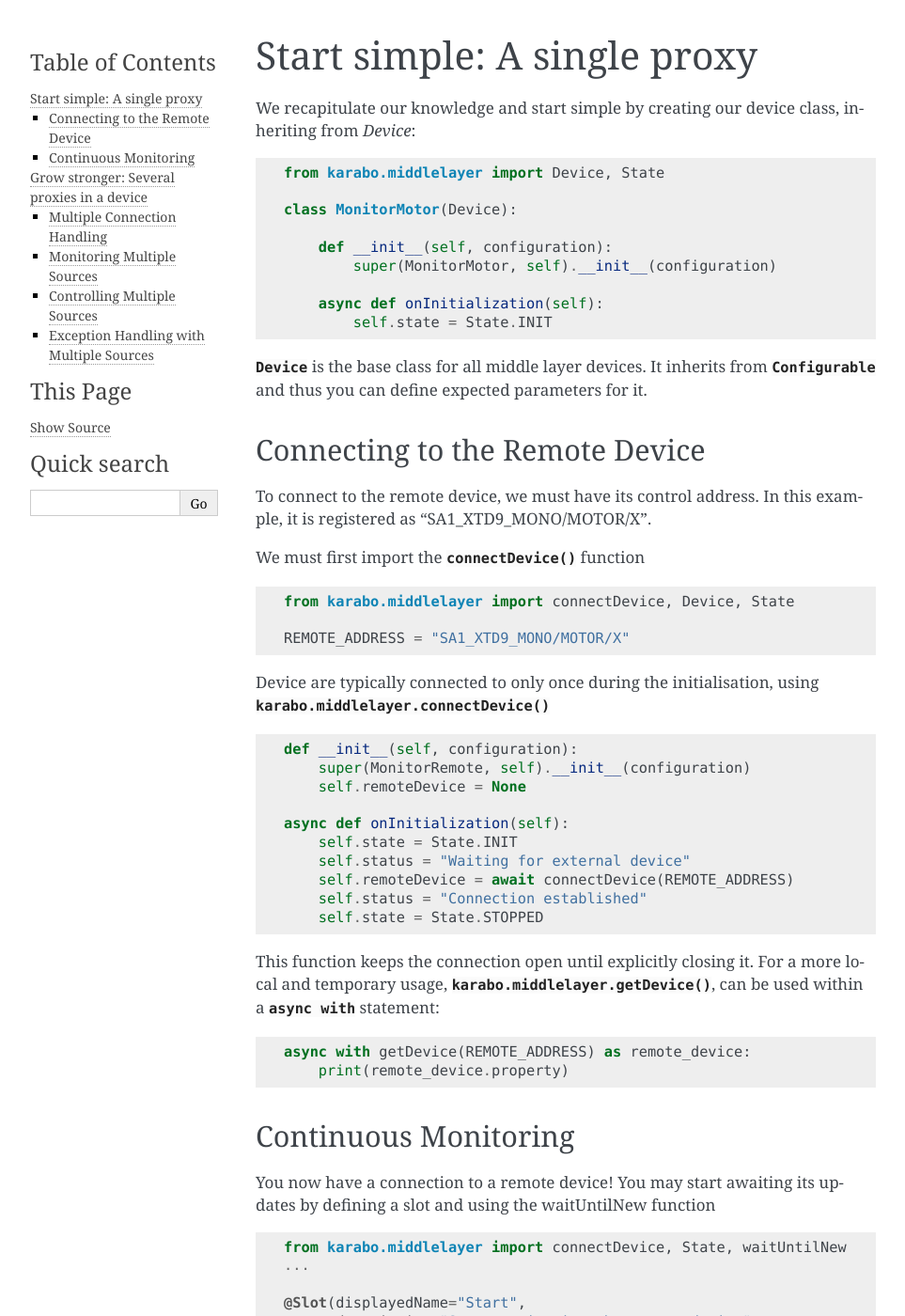
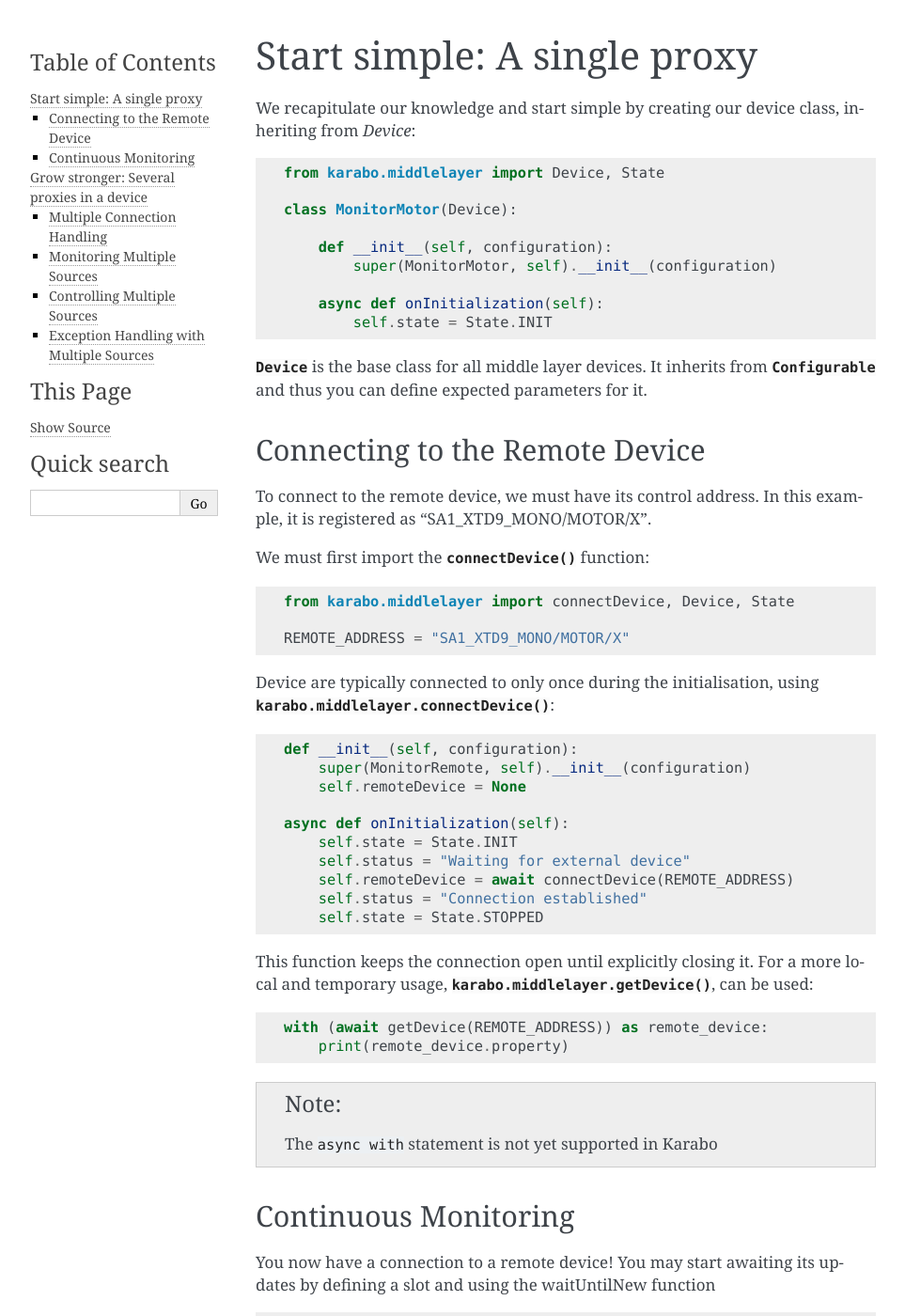
Before and after one commit to European-XFEL/howToMiddlelayer, a Sphinx documentation site: the page built from source/chap2/monitor_control_proxies.rst, in a window 1280 px wide and 1400 px high. Shown: the whole window at 94% size, without its empty margins (148-1111 px from the left). Built offline with Sphinx 7.4.7, drawn with Linux system fonts in a browser that asks for light colours.

Commit message:
Pretty documentation update - remove async with

```diff
--- a/source/chap2/monitor_control_proxies.rst
+++ b/source/chap2/monitor_control_proxies.rst
@@ -2,7 +2,9 @@ Start simple: A single proxy
 ============================
 We recapitulate our knowledge and start simple by creating our device class,
 inheriting from `Device`:
-::
+
+.. code-block:: Python
+
     from karabo.middlelayer import Device, State
 
     class MonitorMotor(Device):
@@ -22,15 +24,19 @@ Connecting to the Remote Device
 To connect to the remote device, we must have its control address.
 In this example, it is registered as "SA1_XTD9_MONO/MOTOR/X".
 
-We must first import the :func:`connectDevice` function
-::
+We must first import the :func:`connectDevice` function:
+
+.. code-block:: Python
+
     from karabo.middlelayer import connectDevice, Device, State
 
     REMOTE_ADDRESS = "SA1_XTD9_MONO/MOTOR/X"
 
 Device are typically connected to only once during the initialisation, using
-:func:`karabo.middlelayer.connectDevice`
-::
+:func:`karabo.middlelayer.connectDevice`:
+
+.. code-block:: Python
+
     def __init__(self, configuration):
         super(MonitorRemote, self).__init__(configuration)
         self.remoteDevice = None
@@ -44,16 +50,23 @@ Device are typically connected to only once during the initialisation, using
 
 This function keeps the connection open until explicitly closing it.
 For a more local and temporary usage, :func:`karabo.middlelayer.getDevice`, can
-be used within a :class:`async with` statement:
-::
-    async with getDevice(REMOTE_ADDRESS) as remote_device:
+be used:
+
+.. code-block:: Python
+
+    with (await getDevice(REMOTE_ADDRESS)) as remote_device:
         print(remote_device.property)
+
+.. note::
+    The ``async with`` statement is not yet supported in Karabo
 
 Continuous Monitoring
 +++++++++++++++++++++
 You now have a connection to a remote device! You may start awaiting its
 updates by defining a slot and using the waitUntilNew function
-::
+
+.. code-block:: Python
+
     from karabo.middlelayer import connectDevice, State, waitUntilNew
     ...
 
@@ -107,18 +120,17 @@ Let us define three motors we want to monitor and control:
         motor1Pos = Int32(
             displayedName="Motor 1 position",
             description="The current position for Motor 1",
-            accessMode=AccessMode.READONLY
-        )
+            accessMode=AccessMode.READONLY)
+
         motor2Pos = Int32(
             displayedName="Motor 2 position",
             description="The current position for Motor 2",
-            accessMode=AccessMode.READONLY
-        )
+            accessMode=AccessMode.READONLY)
+
         motor3Pos = Int32(
             displayedName="Motor 3 position",
             description="The current position for Motor 3",
-            accessMode=AccessMode.READONLY
-        )
+            accessMode=AccessMode.READONLY)
 
         def __init__ self, configuration):
             super(ControlMotors, self).__init__(configuration)
@@ -145,7 +157,6 @@ single one, passing a list of devices as a starred expression:
 
     async def monitorPosition(self):
         while True:
-
             positions_list = [dev.position for dev in self.devices]
             await waitUntilNew(*positions_list)
 
@@ -164,7 +175,9 @@ value, for instance:
     self.remoteMotor.targetPosition = 42
 
 This guarantees to set the property. It is possible, however, to do a blocking
-wait, using :func:`setWait`::
+wait, using :func:`setWait`:
+
+.. code-block:: Python
 
     await setWait(device, targetPosition=42)
 
@@ -174,12 +187,16 @@ done with setWait such that we proceed to moving the motor `only after` the
 device has acknowledged the new target position.
 
 As with properties, functions are directly called. To move the motor to the
-aforementioned position, await the :func:`move` function::
+aforementioned position, await the :func:`move` function:
+
+.. code-block:: Python
 
     await self.remoteMotor.move()
 
 Once the parameters are set, :func:`karabo.middlelayer.background` can be used
-to run the task::
+to run the task:
+
+.. code-block:: Python
 
     background(self.remoteMotor.move())
 
@@ -214,17 +231,17 @@ function with a try-except:
         for device, position in zip(self.devices, positions):
             await setWait(device, targetPosition=position)
             futures.append(device.move())
-
         try:
             await gather(*futures)
             await self.guardian_yield(self.devices)
-
         except CancelledError:
             toCancel = [device.stop() for device in self.devices
                         if device.state == State.MOVING]
             await gather(*toCancel)
 
+
 .. note::
+
     Note that the appropriate policy to adopt is left to the device developer.
 
 The try-except introduces a :func:`guardian_yield` function. This is required in
```
Also changed, not shown: source/chap3/overwrite.rst (+6 -2 lines).
